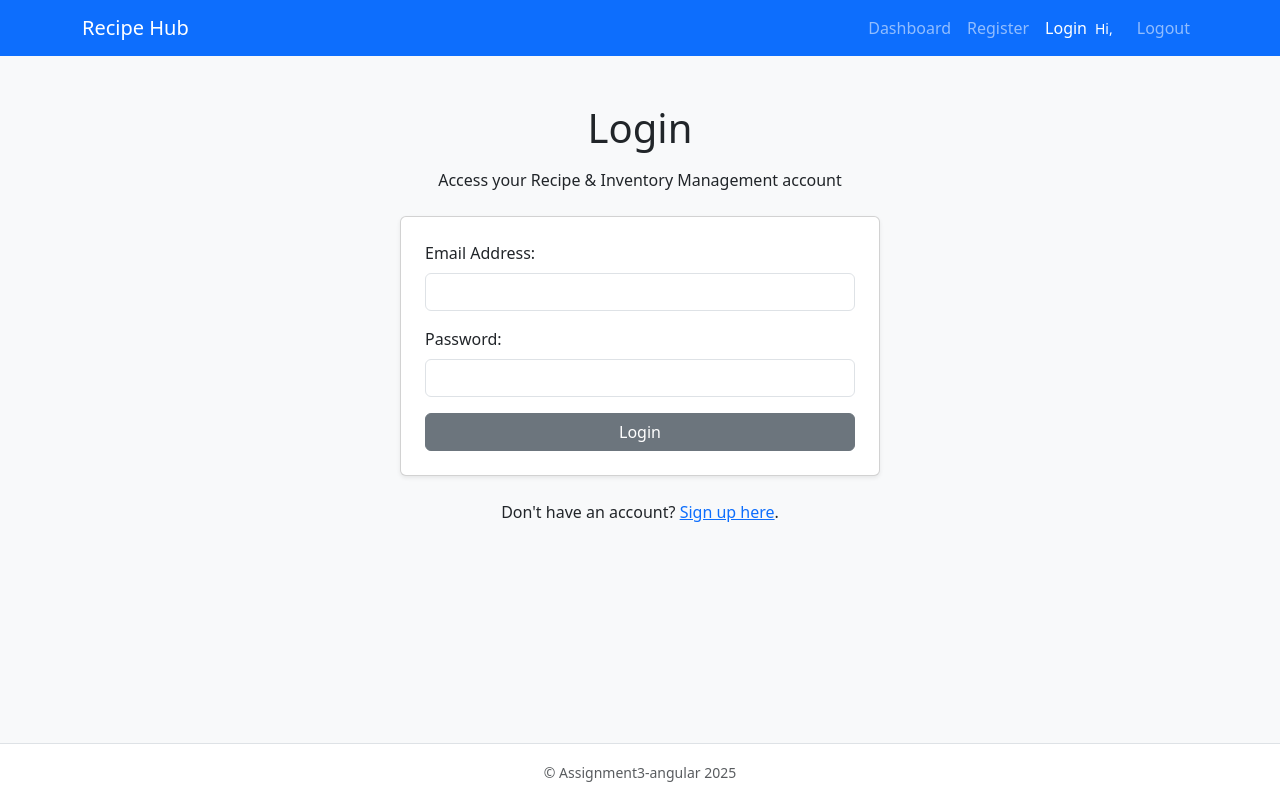
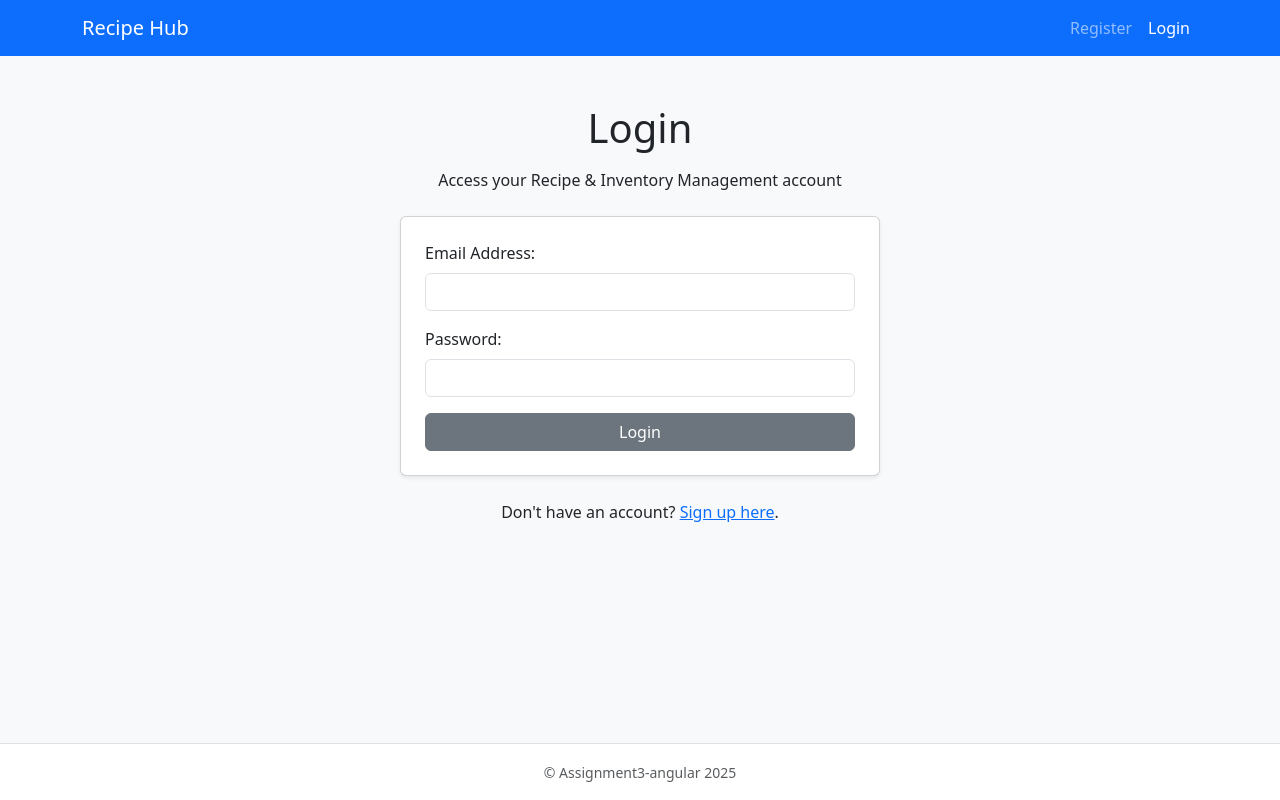
Before and after one commit to jono-g1907/Recipe, an Angular app in the folder Recipe/assignment3-angular/: page /login in a window 1280 px wide. Built offline with nearby package versions, Linux system fonts and the light colour scheme.

Commit message:
fix bugs with proxy

```diff
--- a/Recipe/assignment3-angular/angular.json
+++ b/Recipe/assignment3-angular/angular.json
@@ -57,6 +57,9 @@
         },
         "serve": {
           "builder": "@angular/build:dev-server",
+          "options": {
+            "proxyConfig": "proxy.conf.json"
+          },
           "configurations": {
             "production": {
               "buildTarget": "assignment3-angular:build:production"
--- a/Recipe/assignment3-angular/package.json
+++ b/Recipe/assignment3-angular/package.json
@@ -3,7 +3,7 @@
   "version": "0.0.0",
   "scripts": {
     "ng": "ng",
-    "start": "ng serve",
+    "start": "ng serve -- proxy-config proxy.conf.json",
     "build": "ng build",
     "watch": "ng build --watch --configuration development",
     "test": "ng test",
--- a/Recipe/assignment3-angular/src/app/app.html
+++ b/Recipe/assignment3-angular/src/app/app.html
@@ -3,17 +3,16 @@
     <div class="container">
       <a class="navbar-brand" routerLink="/dashboard">Recipe Hub</a>
       <div class="navbar-nav ms-auto align-items-center">
-        <a class="nav-link" routerLink="/dashboard" routerLinkActive="active">Dashboard</a>
         @if (!currentUser()) {
           <a class="nav-link" routerLink="/register" routerLinkActive="active">Register</a>
         }
         @if (!currentUser()) {
           <a class="nav-link" routerLink="/login" routerLinkActive="active">Login</a>
         }
-        @if (!currentUser()) {
+        @if (currentUser()) {
           <span class="navbar-text text-white small me-3">Hi, {{ currentUser()?.fullname }}</span>
         }
-        @if (!currentUser()) {
+        @if (currentUser()) {
           <a class="nav-link" routerLink="/logout" routerLinkActive="active">Logout</a>
         }
       </div>
```
Also changed, not shown: Recipe/assignment3-angular/proxy.conf.json (added, +7 -0 lines).
